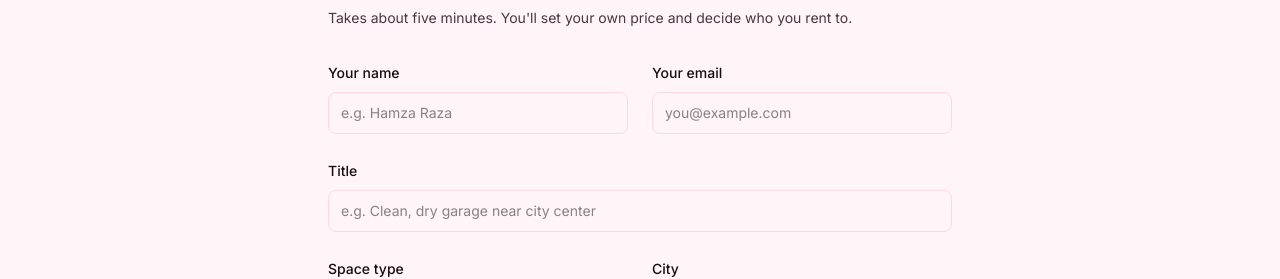
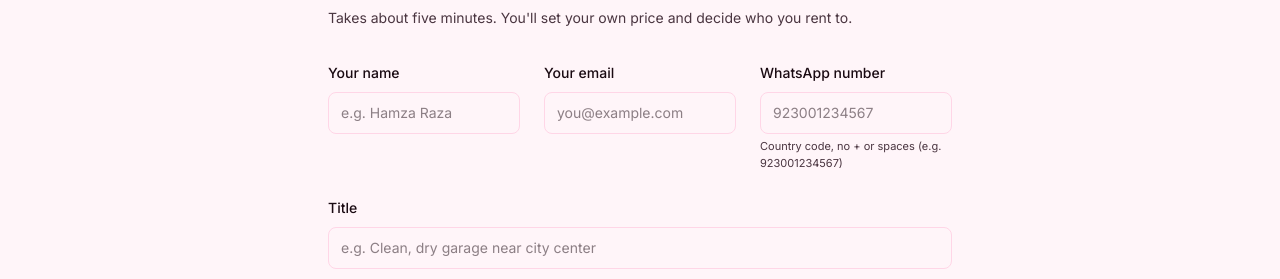
Before and after one commit to Gyanibaba177/stashsheep-frontend, a Next.js app: page /list-your-space in a window 1280 px wide. Shown: the part 165-444 px from the top of the page. Built offline with nearby package versions, Linux system fonts and the light colour scheme; no server answers.

Commit message:
add whatsapp contact button

```diff
--- a/app/list-your-space/page.tsx
+++ b/app/list-your-space/page.tsx
@@ -56,6 +56,7 @@ export default function ListYourSpacePage() {
       const host = await createHost({
         name: String(data.get("hostName")),
         email: String(data.get("hostEmail")),
+        phoneNumber: String(data.get("hostPhone") || "").replace(/\D/g, "") || undefined,
       });
 
       let imageUrls: string[] = [];
@@ -113,7 +114,7 @@ export default function ListYourSpacePage() {
       </p>
 
       <form onSubmit={handleSubmit} className="mt-8 space-y-6">
-        <div className="grid gap-6 sm:grid-cols-2">
+        <div className="grid gap-6 sm:grid-cols-3">
           <div>
             <label htmlFor="hostName" className="text-sm font-medium text-plum">
               Your name
@@ -138,6 +139,21 @@ export default function ListYourSpacePage() {
               placeholder="you@example.com"
               className="mt-2 w-full rounded-lg border border-blush-light px-3 py-2.5 text-sm focus:border-magenta"
             />
+          </div>
+          <div>
+            <label htmlFor="hostPhone" className="text-sm font-medium text-plum">
+              WhatsApp number
+            </label>
+            <input
+              id="hostPhone"
+              name="hostPhone"
+              type="tel"
+              placeholder="923001234567"
+              className="mt-2 w-full rounded-lg border border-blush-light px-3 py-2.5 text-sm focus:border-magenta"
+            />
+            <p className="mt-1 text-[11px] text-plum-soft">
+              Country code, no + or spaces (e.g. 923001234567)
+            </p>
           </div>
         </div>
 
@@ -228,7 +244,7 @@ export default function ListYourSpacePage() {
                   <button
                     type="button"
                     onClick={() => removePhoto(i)}
-                                        className="absolute right-1 top-1 rounded-full bg-plum/70 p-1 text-white hover:bg-plum"
+                    className="absolute right-1 top-1 rounded-full bg-plum/70 p-1 text-white hover:bg-plum"
                     aria-label={`Remove photo ${i + 1}`}
                   >
                     <X className="h-3 w-3" />
--- a/app/listing/[id]/page.tsx
+++ b/app/listing/[id]/page.tsx
@@ -1,5 +1,5 @@
 import { notFound } from "next/navigation";
-import { BadgeCheck, MapPin, Star } from "lucide-react";
+import { BadgeCheck, MapPin, MessageCircle, Star } from "lucide-react";
 import { fetchListing } from "@/lib/api";
 import UnitGrid from "@/components/UnitGrid";
 import BookingPanel from "./BookingPanel";
@@ -25,6 +25,13 @@ export default async function ListingDetailPage({
   const { id } = await params;
   const listing = await fetchListing(id);
   if (!listing) notFound();
+
+  const whatsappMessage = encodeURIComponent(
+    `Hi! I saw your listing "${listing.title}" on StashSheep and I'm interested.`
+  );
+  const whatsappUrl = listing.host.phoneNumber
+    ? `https://wa.me/${listing.host.phoneNumber}?text=${whatsappMessage}`
+    : null;
 
   return (
     <div className="mx-auto max-w-6xl px-6 py-12">
@@ -118,7 +125,8 @@ export default async function ListingDetailPage({
             </ul>
           </div>
 
-          <div className="mt-8 flex items-center gap-3 rounded-2xl border border-blush-light p-5">
+          <div className="mt-8 flex flex-wrap items-center justify-between gap-4 rounded-2xl border border-blush-light p-5">
+            <div className="flex items-center gap-3">
               <div className="flex h-11 w-11 items-center justify-center rounded-full bg-blush-light font-display font-semibold text-magenta-dark">
                 {listing.host.name.charAt(0)}
               </div>
@@ -135,6 +143,18 @@ export default async function ListingDetailPage({
                 </p>
               </div>
             </div>
+            {whatsappUrl && (
+              <a
+                href={whatsappUrl}
+                target="_blank"
+                rel="noopener noreferrer"
+                className="flex items-center gap-2 rounded-full bg-[#25D366] px-4 py-2.5 text-sm font-semibold text-white transition-colors hover:bg-[#1ebe57]"
+              >
+                <MessageCircle className="h-4 w-4" />
+                Message on WhatsApp
+              </a>
+            )}
+          </div>
         </div>
 
         <BookingPanel listing={listing} />
--- a/lib/api.ts
+++ b/lib/api.ts
@@ -12,6 +12,7 @@ interface ApiHost {
   verified: boolean;
   response_rate: number;
   created_at: string;
+  phone_number: string | null;
 }
 
 interface ApiListing {
@@ -57,6 +58,7 @@ function mapHost(h: ApiHost): Host {
     verified: h.verified,
     responseRate: h.response_rate,
     memberSince: h.created_at,
+    phoneNumber: h.phone_number || undefined,
   };
 }
 
@@ -142,11 +144,16 @@ export async function createBooking(payload: {
 export async function createHost(payload: {
   name: string;
   email: string;
+  phoneNumber?: string;
 }): Promise<{ id: number }> {
   const res = await fetch(`${API_URL}/api/hosts`, {
     method: "POST",
     headers: { "Content-Type": "application/json" },
-    body: JSON.stringify(payload),
+    body: JSON.stringify({
+      name: payload.name,
+      email: payload.email,
+      phone_number: payload.phoneNumber || null,
+    }),
   });
   if (res.status === 409) {
     // Host with this email already exists — that's fine for this MVP,
--- a/lib/types.ts
+++ b/lib/types.ts
@@ -9,6 +9,7 @@ export interface Host {
   verified: boolean;
   responseRate: number; // 0-100
   memberSince: string; // ISO date
+  phoneNumber?: string;
 }
 
 export interface Listing {
```
Lines whose indentation alone changed are shown as unchanged.
